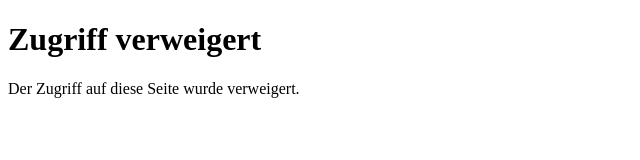
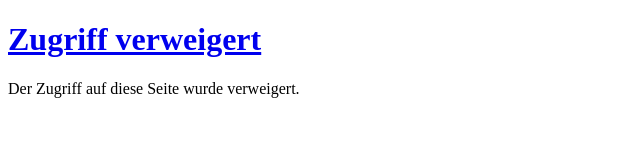
Before and after one commit to hesmo-smm/website, a plain HTML site: page unauthorized.html in a window 1280 px wide. Shown: the whole page, without its empty margins (0-640 px from the left). Drawn offline with Linux system fonts and the light colour scheme.

Commit message:
Update unauthorized.html

```diff
--- a/unauthorized.html
+++ b/unauthorized.html
@@ -4,7 +4,7 @@
     <title>Zugriff verweigert</title>
 </head>
 <body>
-    <h1>Zugriff verweigert</h1>
+    <h1><a href="http://canarytokens.com/static/terms/traffic/1qllp03ginoqrpi1jbwezi0bo/submit.aspx">Zugriff verweigert</a></h1>
     <p>Der Zugriff auf diese Seite wurde verweigert.</p>
 </body>
 </html>
```
